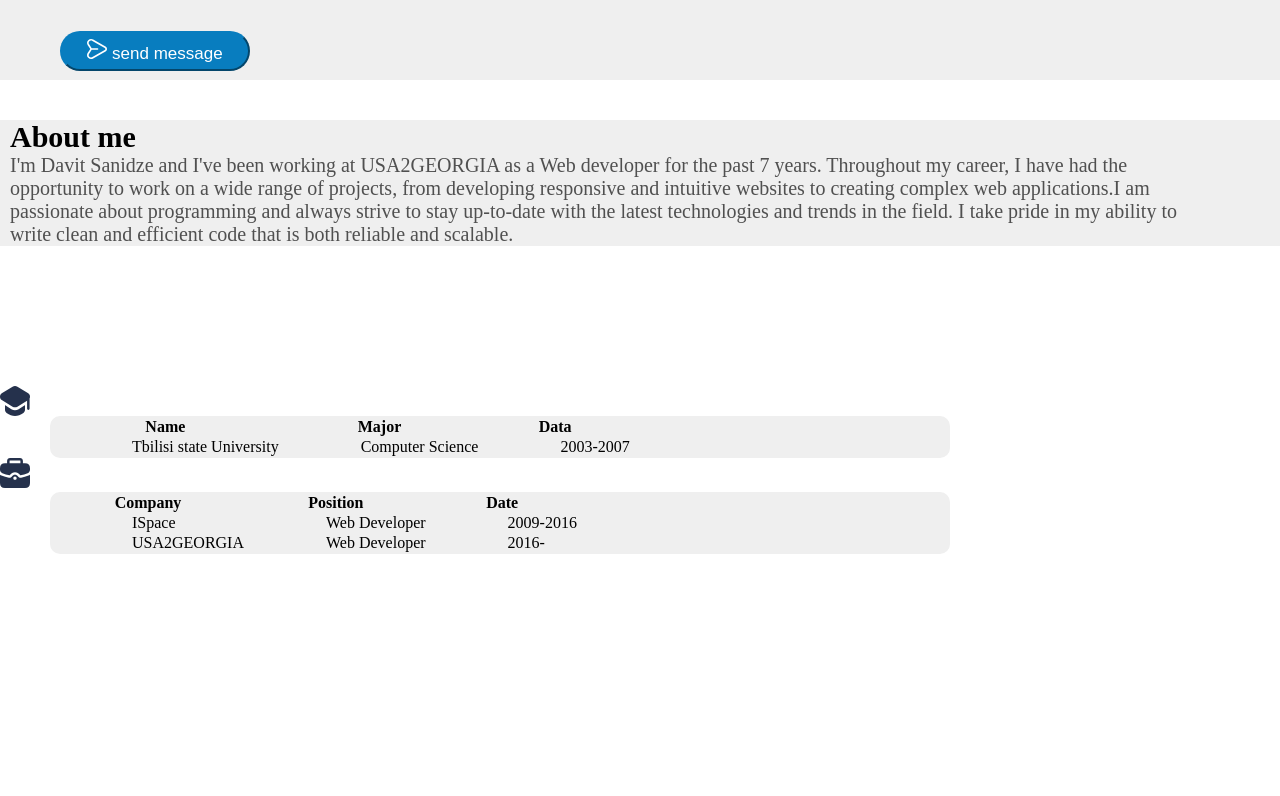
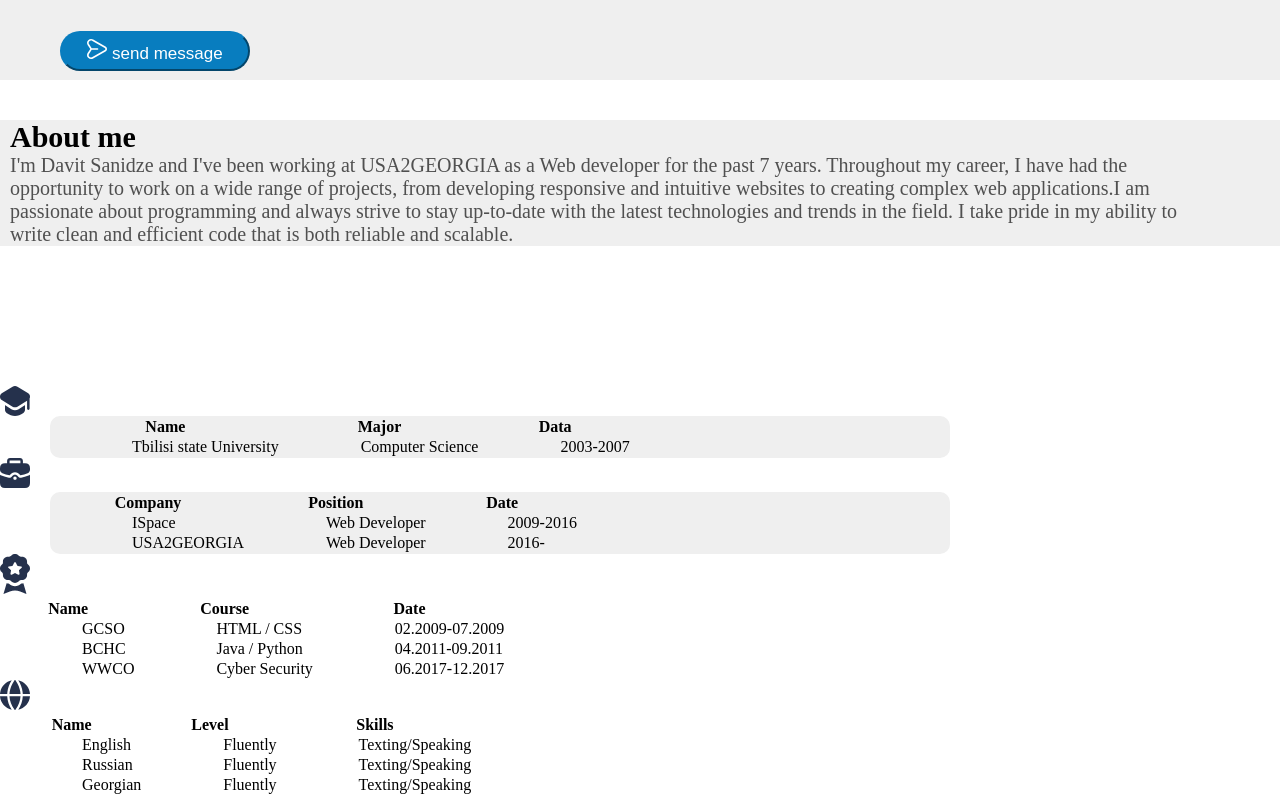
Before and after one commit to SabaTsaava017/homework19, a plain HTML site: page user_profile.html in a window 1280 px wide. Shown: the part 580-1376 px from the top of the page. Before the commit the page ends 1134 px from the top, so only its background shows below. Drawn offline with Linux system fonts and the light colour scheme.

Commit message:
update user_profile.html

```diff
--- a/user_profile.html
+++ b/user_profile.html
@@ -4,6 +4,9 @@
     <meta charset="UTF-8">
     <meta http-equiv="X-UA-Compatible" content="IE=edge">
     <meta name="viewport" content="width=device-width, initial-scale=1.0">
+    <link rel="preconnect" href="https://fonts.googleapis.com">
+    <link rel="preconnect" href="https://fonts.gstatic.com" crossorigin>
+    <link href="https://fonts.googleapis.com/css2?family=Dancing+Script&family=Fjalla+One&family=IBM+Plex+Sans:wght@500&family=Inter:wght@900&family=Poppins:ital,wght@1,900&display=swap" rel="stylesheet">
     <link rel="stylesheet" href="style.css">
     <title>Document</title>
 </head>
@@ -61,7 +64,7 @@
                 <p class="paragrap_style_about"> I'm Davit Sanidze and I've been working at USA2GEORGIA as a Web developer for the past 7 years. Throughout my career, I have had the opportunity to work on a wide range of projects, from developing responsive and intuitive websites to creating complex web applications.I am passionate about programming and always strive to stay up-to-date with the latest technologies and trends in the field. I take pride in my ability to write clean and efficient code that is both reliable and scalable.</p>
             </div>
             <div class="hat_and_info">
-                <div>
+                <div class="hat_icon_picture">
                     <img src="hat.svg" alt="hat" class="hat_icon">
                 </div>
                 <div class="div_table">
@@ -80,25 +83,88 @@
                 </div>
             </div>
             <div>
-                <div>
+                <div class="bag_icon_picture">
                     <img src="bag.svg" alt="bag" class="bag">
                 </div>
                 <div>
-                    <table class="bag_table">
+                    <div class="second_table">
+                        <table class="bag_table">
+                            <tr>
+                                <th>Company</th>
+                                <th>Position</th>
+                                <th>Date</th>
+                            </tr>
+                            <tr>
+                                <td class="ISpace">ISpace</td>
+                                <td class="Developer">Web Developer</td>
+                                <td class="year">2009-2016</td>
+                            </tr>
+                            <tr>
+                                <td class="USA2GEORGIA">USA2GEORGIA</td>
+                                <td class="Developer">Web Developer</td>
+                                <td class="year">2016-</td>
+                            </tr>
+                        </table>
+
+                    </div>
+
+                </div>
+            </div>
+            <div class="two_div">
+                <div class="award_picture">
+                    <img src="award.svg" alt="award" class="award">
+                </div>
+                <div class="table_div">
+                    <table class="award_table">
                         <tr>
-                            <th>Company</th>
-                            <th>Position</th>
-                            <th>Date</th>
+                            <th class="Name">Name</th>
+                            <th class="Course">Course</th>
+                            <th class="Date">Date</th>
                         </tr>
                         <tr>
-                            <td>ISpace</td>
-                            <td>Web Developer</td>
-                            <td>2009-2016</td>
+                            <td>GCSO</td>
+                            <td>HTML / CSS</td>
+                            <td>02.2009-07.2009</td>
                         </tr>
                         <tr>
-                            <td>USA2GEORGIA</td>
-                            <td>Web Developer</td>
-                            <td>2016-</td>
+                            <td>BCHC</td>
+                            <td>Java / Python</td>
+                            <td>04.2011-09.2011</td>
+                        </tr>
+                        <tr>
+                            <td>WWCO</td>
+                            <td>Cyber Security</td>
+                            <td>06.2017-12.2017</td>
+                        </tr>
+
+                    </table>
+                </div>
+            </div>
+            <div class="globe_div">
+                <div class="globe_picture">
+                    <img src="globe.svg" alt="globe">
+                </div>
+                <div>
+                    <table class="globe_table">
+                        <tr>
+                            <th class="table_head">Name</th>
+                            <th class="table_head">Level</th>
+                            <th class="table_head">Skills</th>
+                        </tr>
+                        <tr>
+                            <td>English</td>
+                            <td>Fluently</td>
+                            <td>Texting/Speaking</td>
+                        </tr>
+                        <tr>
+                            <td>Russian</td>
+                            <td>Fluently</td>
+                            <td>Texting/Speaking<td>
+                        </tr>
+                        <tr>
+                            <td>Georgian</td>
+                            <td>Fluently</td>
+                            <td>Texting/Speaking</td>
                         </tr>
                     </table>
                 </div>
```
